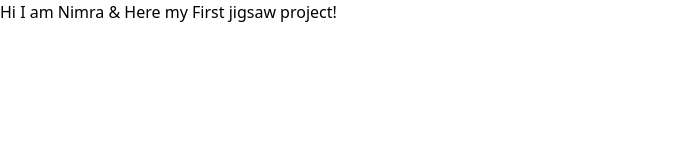
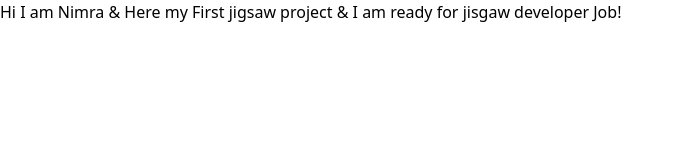
Before and after one commit to amzteam666/shahbaz, a website: page index.html in a window 1280 px wide. Shown: the whole page, without its empty margins (0-683 px from the left). Drawn offline with nearby package versions, Linux system fonts and the light colour scheme; files that its build step writes are made by us from their sources; files whose address does not match are found by name.

Commit message:
Update index.html

```diff
--- a/index.html
+++ b/index.html
@@ -11,7 +11,7 @@
     </head>
     <body class="text-gray-900 font-sans antialiased">
         <div class="p-8">
-    <h1 class="text-3xl font-bold">Hi I am Nimra & Here my First jigsaw project!</h1>
+    <h1 class="text-3xl font-bold">Hi I am Nimra & Here my First jigsaw project & I am ready for jisgaw developer Job!</h1>
 </div>
     </body>
 </html>
```
